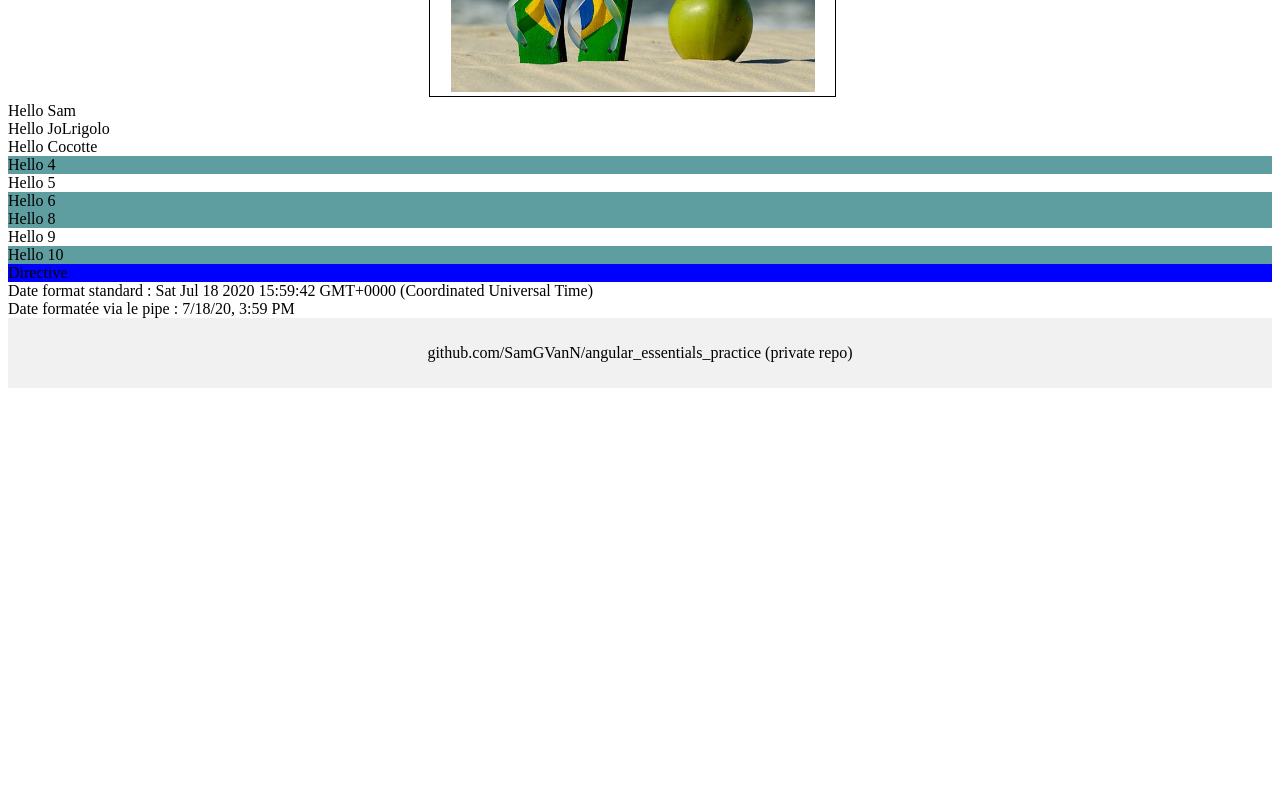
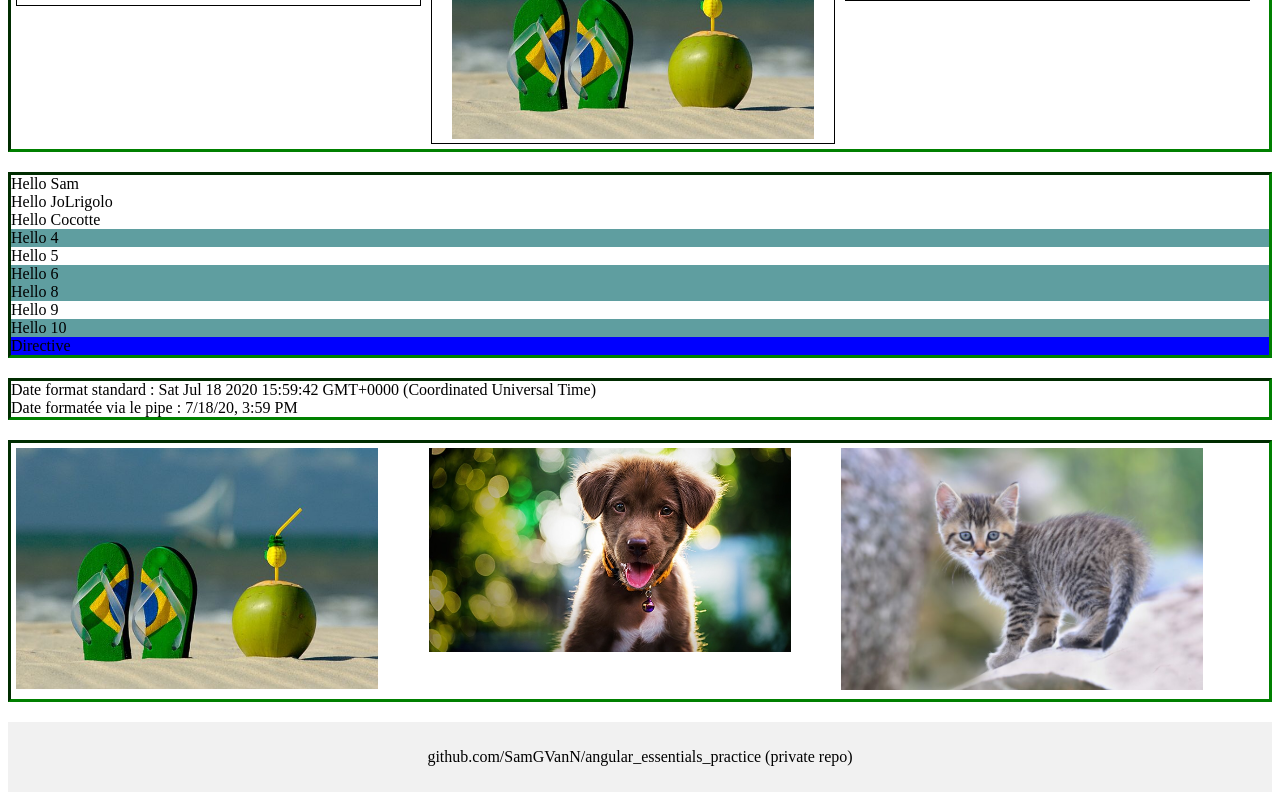
Before and after one commit to SamGVanN/angular_essentials_practice, an Angular app: page / in a window 1280 px wide. Shown: the part 359-1159 px from the top of the page. Before the commit the page ends 800 px from the top, so only its background shows below. Built offline with nearby package versions, Linux system fonts and the light colour scheme.

Commit message:
MAJ template pour séparer les exos
MAJ template pour séparer les exos

```diff
--- a/src/app/main/main.component.css
+++ b/src/app/main/main.component.css
@@ -1,3 +1,13 @@
+
+
+.exercice{
+    margin-top: 20px;
+    margin-bottom: 20px;
+    border-style: inset;
+    border-color: green;
+
+}
+
 
 p {
     font-family: monospace;
@@ -18,3 +28,13 @@ p {
 .highlightedAltern{
     background-color: cadetblue;
 }
+
+
+.column_images {
+    float: left;
+    width: 32%;
+    text-align: center;
+    margin: 5px;
+    border: 1px;
+    text-align: justify;
+  }
--- a/src/app/main/main.component.html
+++ b/src/app/main/main.component.html
@@ -1,8 +1,12 @@
 
+<div class="exercice">
     <p >
         Hello {{user}} !
     </p>
+</div>
 
+
+<div class="exercice">
     <div class="row">
         <div class="column">
             <button class="submitButton" (click)="userClick()">Click</button>
@@ -21,10 +25,31 @@
             </p>
         </div>
     </div>
+</div>
 
+
+<div class="exercice">
     <div *ngFor="let element of elements; let i" [ngClass]="{'highlightedAltern': i % 2 === 0}" > Hello {{ i }} </div>
 
     <div [ngClass]="{'highlighted': color}" >Directive</div>
+</div>
 
+<div class="exercice">
     <div> Date format standard : {{maDate  }} </div>
     <div> Date formatée via le pipe : {{maDate  | date:"short"}} </div>
+</div>
+
+<div class="exercice">
+    <div class="row">
+
+        <div class="column_images">
+            <img src="assets/imageTest.jpg" style="max-width:90%; height:auto;" >
+        </div>
+        <div class="column_images">
+            <img src="assets/bebe-labrador.jpg" style="max-width:90%; height:auto;" >
+        </div>
+        <div class="column_images">
+            <img src="assets/chaton-768x512.jpeg" style="max-width:90%; height:auto;" >
+        </div>
+    </div>
+</div>
```
Also changed, not shown: notesPerso.txt, src/assets/bebe-labrador.jpg (added), src/assets/chaton-768x512.jpeg (added). Lines whose indentation alone changed are shown as unchanged.
